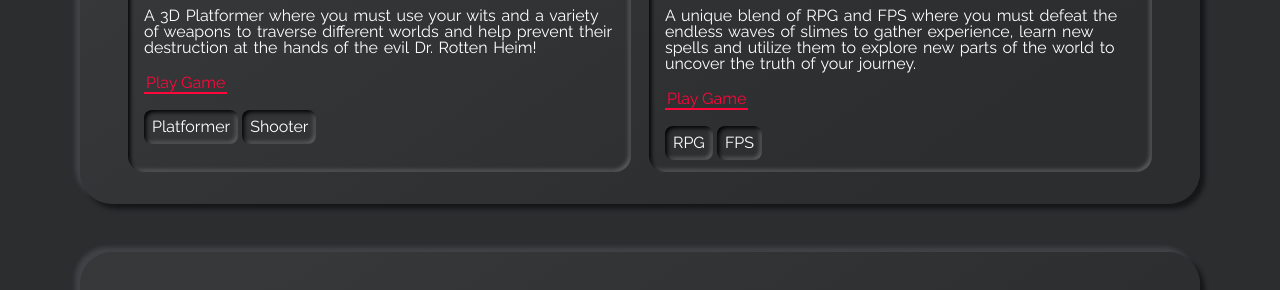
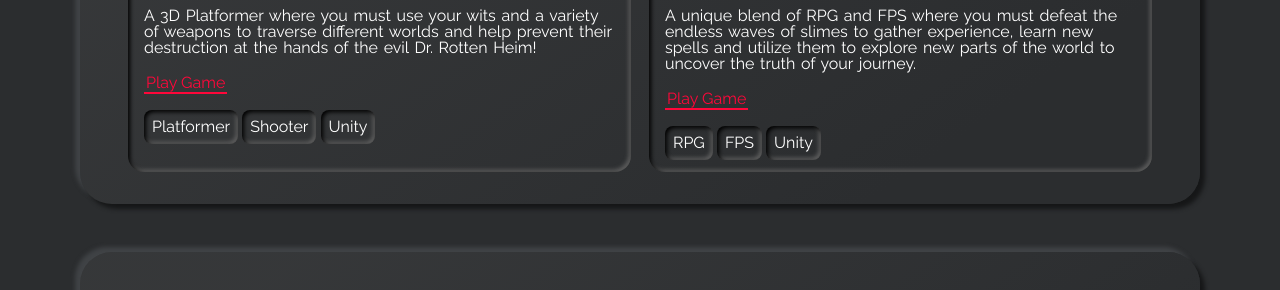
Before and after one commit to Seidmani64/Seidmani64.github.io, a Jekyll site: the page built from index.html, in a window 1280 px wide. Shown: the part 1486-1776 px from the top of the page. Built offline with Jekyll 4.4.1, drawn with Linux system fonts in a browser that asks for light colours.

Commit message:
Modified project tag

```diff
--- a/_data/projects.yml
+++ b/_data/projects.yml
@@ -19,6 +19,7 @@
   tags:
     - tag: Platformer
     - tag: Shooter
+    - tag: Unity
 
 - name: Untitled Wizard Game
   descr: "A unique blend of RPG and FPS where you must defeat the endless waves of slimes to gather experience, learn new spells and utilize them to explore new parts of the world to uncover the truth of your journey."
@@ -26,3 +27,4 @@
   tags:
     - tag: RPG
     - tag: FPS
+    - tag: Unity
```
